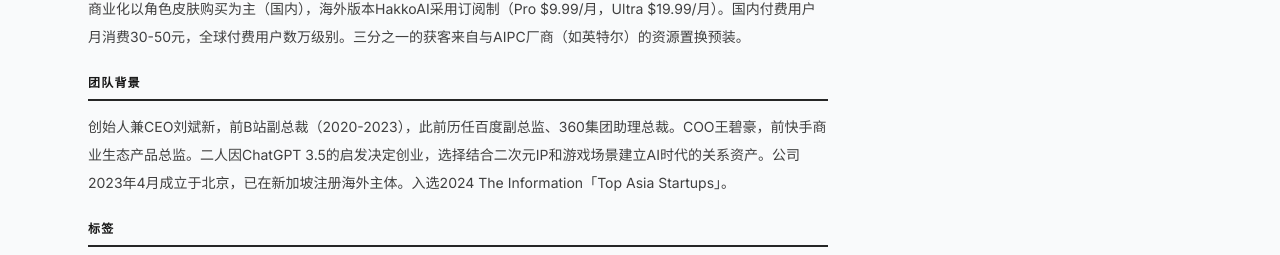
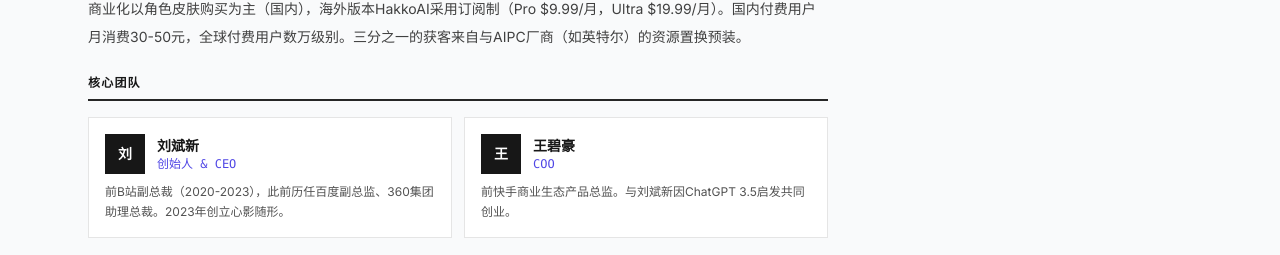
Before and after one commit to jiaqizhao0226-byte/ai-game-tracker, a Next.js app: page /game/1 in a window 1280 px wide. Shown: the part 785-1040 px from the top of the page. Built offline with nearby package versions, Linux system fonts and the light colour scheme.

Commit message:
团队背景改为核心团队成员卡片展示
- 新增team_members结构化字段(name/role/background)
- 逗逗游戏伙伴: 刘斌新(CEO) + 王碧豪(COO)两张卡片
- 每张卡片: 首字母头像 + 姓名 + 职位 + 背景描述
- 原team_background改为公司背景单独展示

```diff
--- a/src/app/game/[id]/page.tsx
+++ b/src/app/game/[id]/page.tsx
@@ -84,16 +84,41 @@
               </div>
             )}
 
+            {/* Team members cards */}
+            {game.team_members && game.team_members.length > 0 && (
+              <div className="mb-6">
+                <h3 className="text-xs uppercase tracking-widest font-bold text-neutral-900 mb-4 font-mono border-b-2 border-neutral-800 pb-2">
+                  核心团队
+                </h3>
+                <div className="grid grid-cols-1 sm:grid-cols-2 gap-3">
+                  {game.team_members.map((member: any, i: number) => (
+                    <div key={i} className="bg-white border border-neutral-200 p-4">
+                      <div className="flex items-center gap-3 mb-2">
+                        <div className="w-10 h-10 bg-neutral-900 text-white flex items-center justify-center text-sm font-bold shrink-0">
+                          {member.name.charAt(0)}
+                        </div>
+                        <div className="min-w-0">
+                          <p className="text-sm font-bold text-neutral-900 truncate">{member.name}</p>
+                          <p className="text-xs text-indigo-600 font-mono">{member.role}</p>
+                        </div>
+                      </div>
+                      <p className="text-xs text-neutral-600 leading-relaxed">{member.background}</p>
+                    </div>
+                  ))}
+                </div>
+              </div>
+            )}
+
             {game.team_background && (
               <div className="mb-6">
                 <h3 className="text-xs uppercase tracking-widest font-bold text-neutral-900 mb-3 font-mono border-b-2 border-neutral-800 pb-2">
-                  团队背景
+                  公司背景
                 </h3>
                 <div className="text-sm text-neutral-700 whitespace-pre-wrap leading-7">{game.team_background}</div>
               </div>
             )}
 
-            {!game.product_intro && !game.team_background && (
+            {!game.product_intro && !game.team_background && !game.team_members && (
               <div className="mb-6">
                 <h3 className="text-xs uppercase tracking-widest font-bold text-neutral-900 mb-3 font-mono border-b-2 border-neutral-800 pb-2">
                   核心简介
```
Also changed, not shown: src/data.json.
